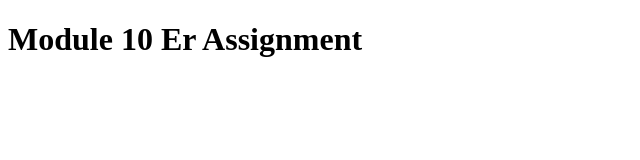
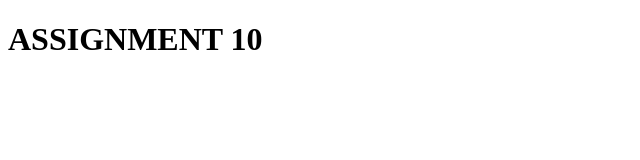
Before and after one commit to SORON29/Project-Complete, a plain HTML site: page index.html in a window 1280 px wide. Shown: the whole page, without its empty margins (0-640 px from the left). Drawn offline with Linux system fonts and the light colour scheme.

Commit message:
Update index.html

```diff
--- a/index.html
+++ b/index.html
@@ -3,10 +3,10 @@
 <head>
     <meta charset="UTF-8">
     <meta name="viewport" content="width=device-width, initial-scale=1.0">
-    <title>মডিউল ১০ এর এসাইনমেন্ট ব্যাচ ০৮ </title>
+    <title>ব্যাচ ০৮ এসাইনমেন্ট ১০</title>
 </head>
 <body>
-    <h1>Module 10 Er Assignment</h1>
+    <h1>ASSIGNMENT 10</h1>
 
 
     <script src="./index.js"></script>
```
